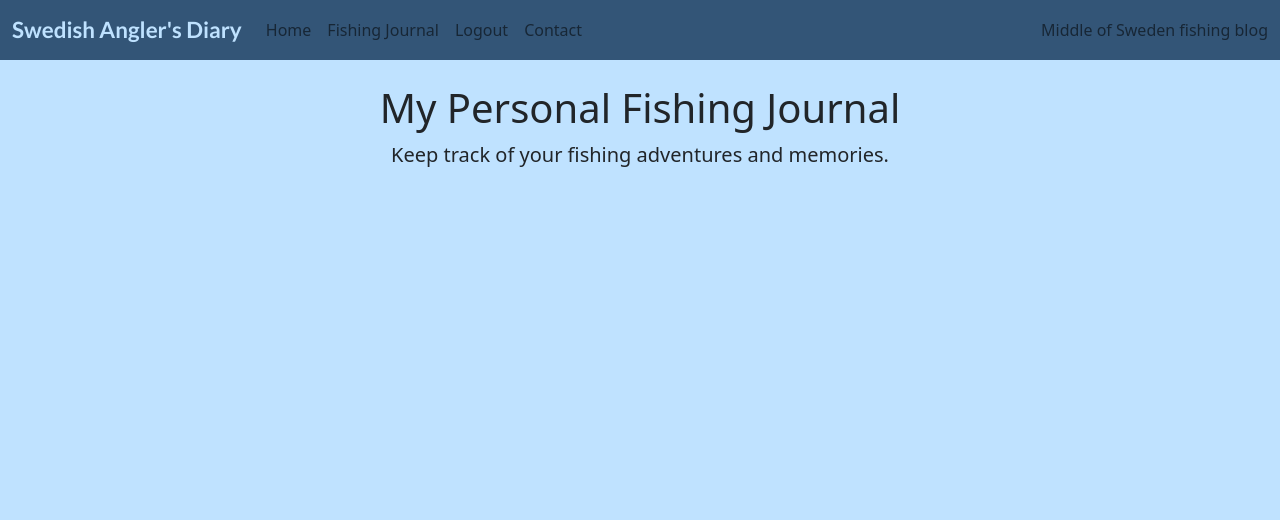
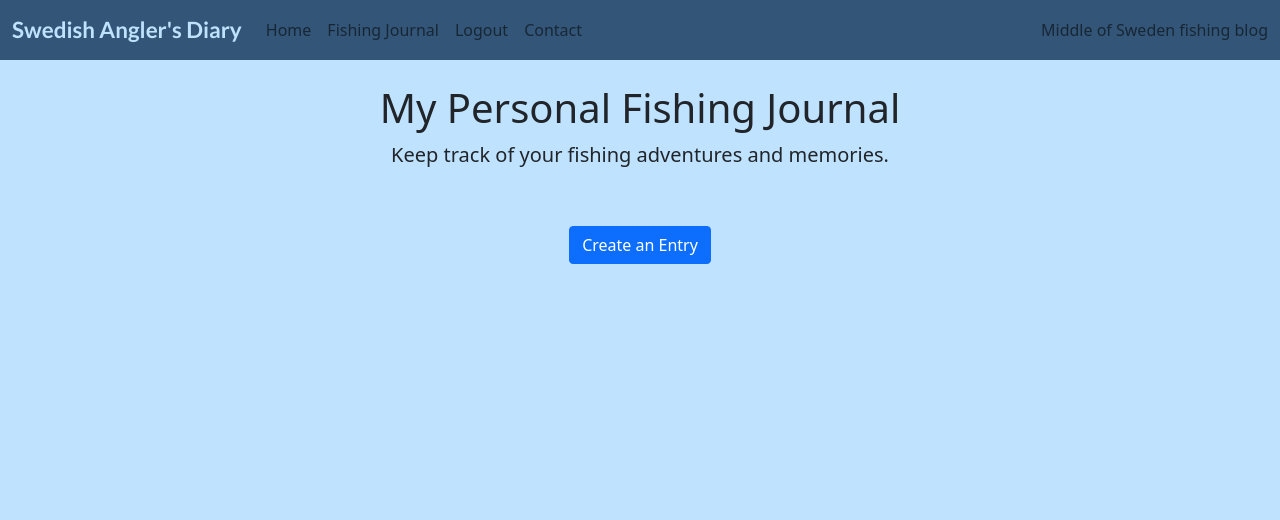
Before and after one commit to Pierreslag/fishingblog, a Django app: page /fishing_journal/entry_base/ in a window 1280 px wide. Shown: the top 520 px of the page. Run offline with Django 3.2, Linux system fonts and the light colour scheme; the visitor is signed in with stand-in values (Sample User, id 1); data that the repository does not hold is empty.

Commit message:
Add entry btn to entry base

```diff
--- a/templates/fishing_journal/entry_base.html
+++ b/templates/fishing_journal/entry_base.html
@@ -7,6 +7,13 @@
             <p class="lead">Keep track of your fishing adventures and memories.</p>
         </div>
     </header>
+    <div class="container-fluid text-center">
+        <div class="row">
+            <div class="col-12 mt-3 left">
+                <a href="#" class="btn btn-primary">Create an Entry</a>
+            </div>
+        </div>
+    </div>
     <div class="container-fluid text-center">
         <div class="row">
             <div class="col-12 mt-3 left">
```
